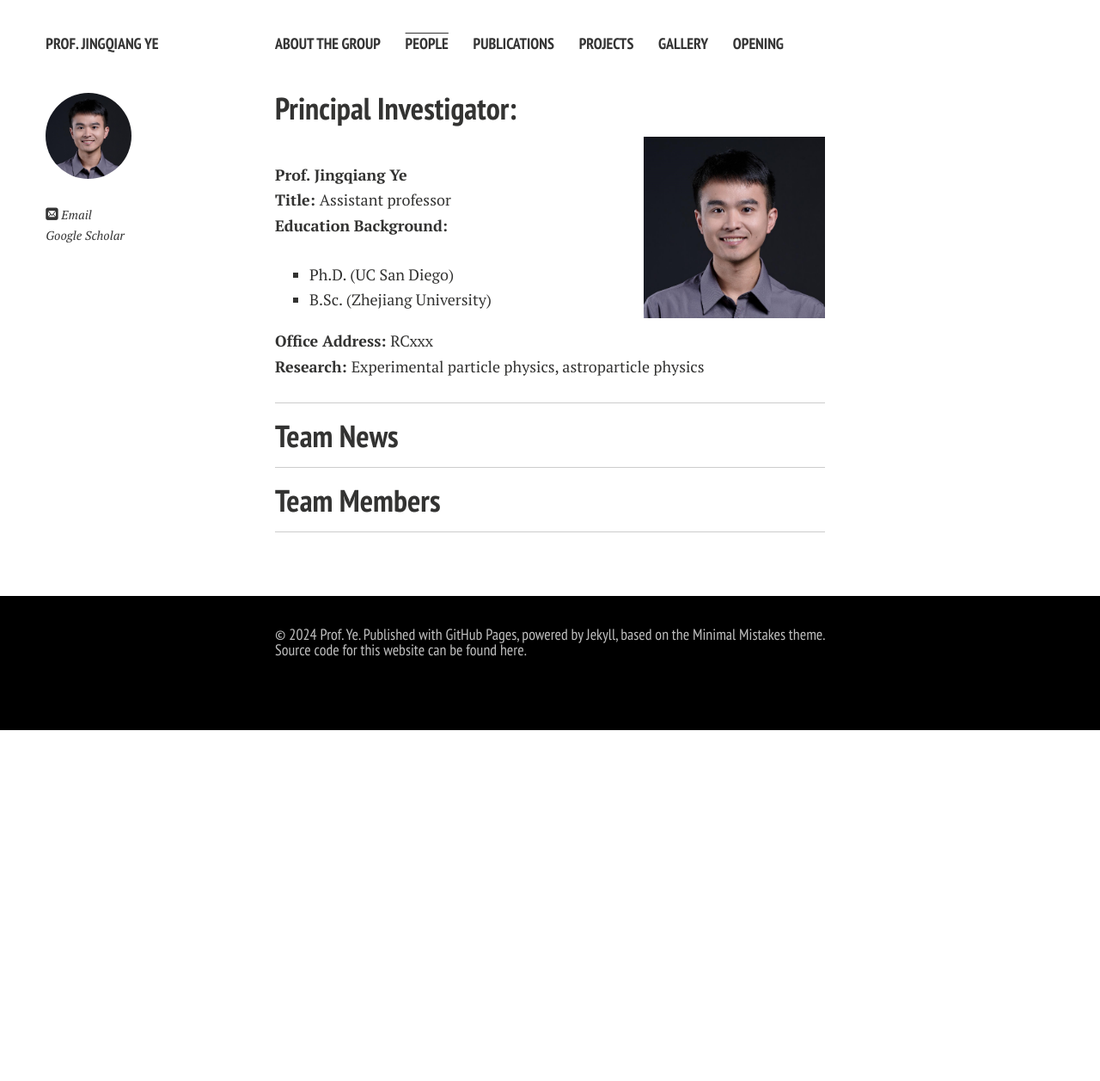
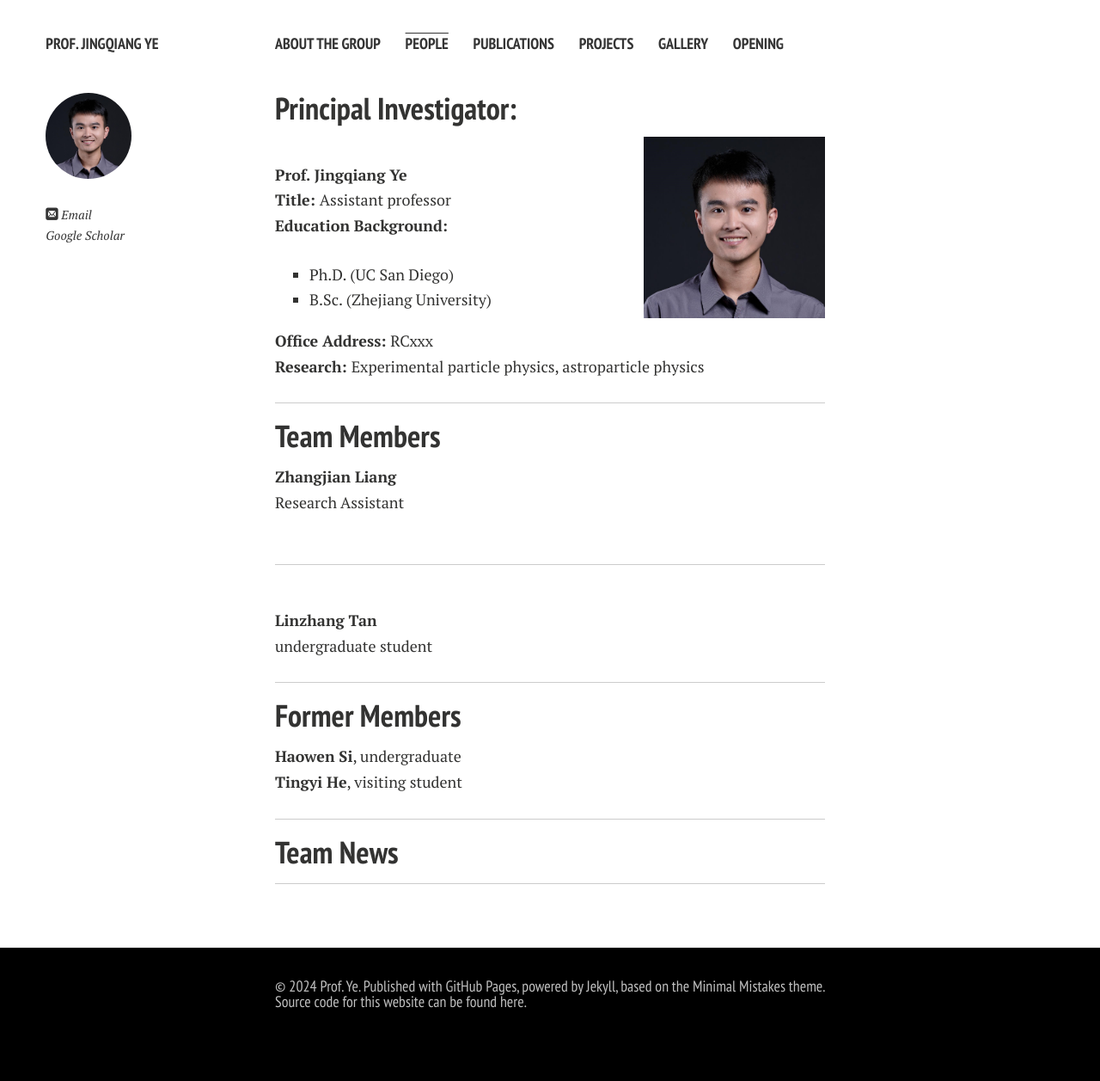
Before and after one commit to terteruu/terteruu.github.io, a Jekyll site: the page built from people.md, in a window 1280 px wide. Shown: the whole page at 86% size. Built offline with Jekyll 4.4.1, drawn with Linux system fonts in a browser that asks for light colours; nearby versions of some CDN libraries; comment, search, counter and statistics services are not loaded; a style sheet for code colours, icons or effects is not loaded; before the commit the page ends 900 px from its top, so only the background shows below that.

Commit message:
add some member simply

```diff
--- a/people.md
+++ b/people.md
@@ -19,10 +19,25 @@ title: People
 
 ---
 
+## Team Members
+<b>Zhangjian Liang</b><br>
+Research Assistant<br>
+<br>
+
+---
+
+<br>
+<b>Linzhang Tan</b><br>
+undergraduate student<br>
+
+---
+
+## Former Members
+<b>Haowen Si</b>, undergraduate<br>
+<b>Tingyi He</b>, visiting student<br>
+
+---
+
 ## Team News
 
 ---
-
-## Team Members
-
----
```
